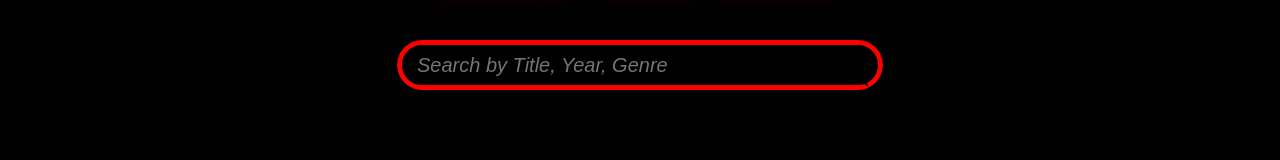
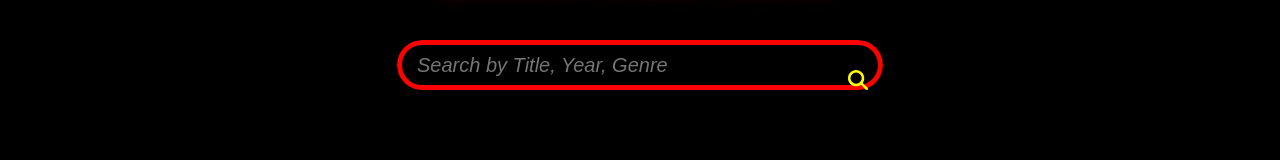
Before and after one commit to DerrickSimilien/Filmscore-React, a React (Create React App) app: page /movies in a window 1280 px wide. Shown: the part 423-583 px from the top of the page. Built offline with nearby package versions, Linux system fonts and the light colour scheme.

Commit message:
Initialized git repository

```diff
--- a/package.json
+++ b/package.json
@@ -3,6 +3,7 @@
   "version": "0.1.0",
   "private": true,
   "dependencies": {
+    "@fortawesome/fontawesome-svg-core": "^6.7.2",
     "@fortawesome/free-brands-svg-icons": "^6.7.2",
     "@fortawesome/free-regular-svg-icons": "^6.7.2",
     "@fortawesome/free-solid-svg-icons": "^6.7.2",
--- a/src/App.js
+++ b/src/App.js
@@ -3,6 +3,8 @@ import './App.css';
 import { BrowserRouter, Routes, Route } from 'react-router-dom';
 import Home from './Pages/Home';
 import Search from './Pages/Search';
+
+
 
 
 function App() {
--- a/src/Pages/Search.jsx
+++ b/src/Pages/Search.jsx
@@ -41,8 +41,12 @@ export default function Search() {
         </h1>
         <div className="InputWrapper__Browse">
             <input className="BrowseMovieInput" type="text" placeholder="Search by Title, Year, Genre" />
-            <button className="SearchButton" onclick={Searchmovie}>
-            <FontAwesomeIcon icon={faMagnifyingGlass} className="text-gray-500" style={{ backgroundColor: 'transparent' }} />
+            <button className="SearchButton" onClick={Searchmovie}>
+            <FontAwesomeIcon
+           icon={faMagnifyingGlass}
+           className="text-gray-500"
+        style={{ backgroundColor: 'transparent', fontSize: '20px', color: 'yellow' }}
+        />
             </button>
         </div>
     </div>
```
Also changed, not shown: 1 other file (tests, documents, lock files or other folders).
